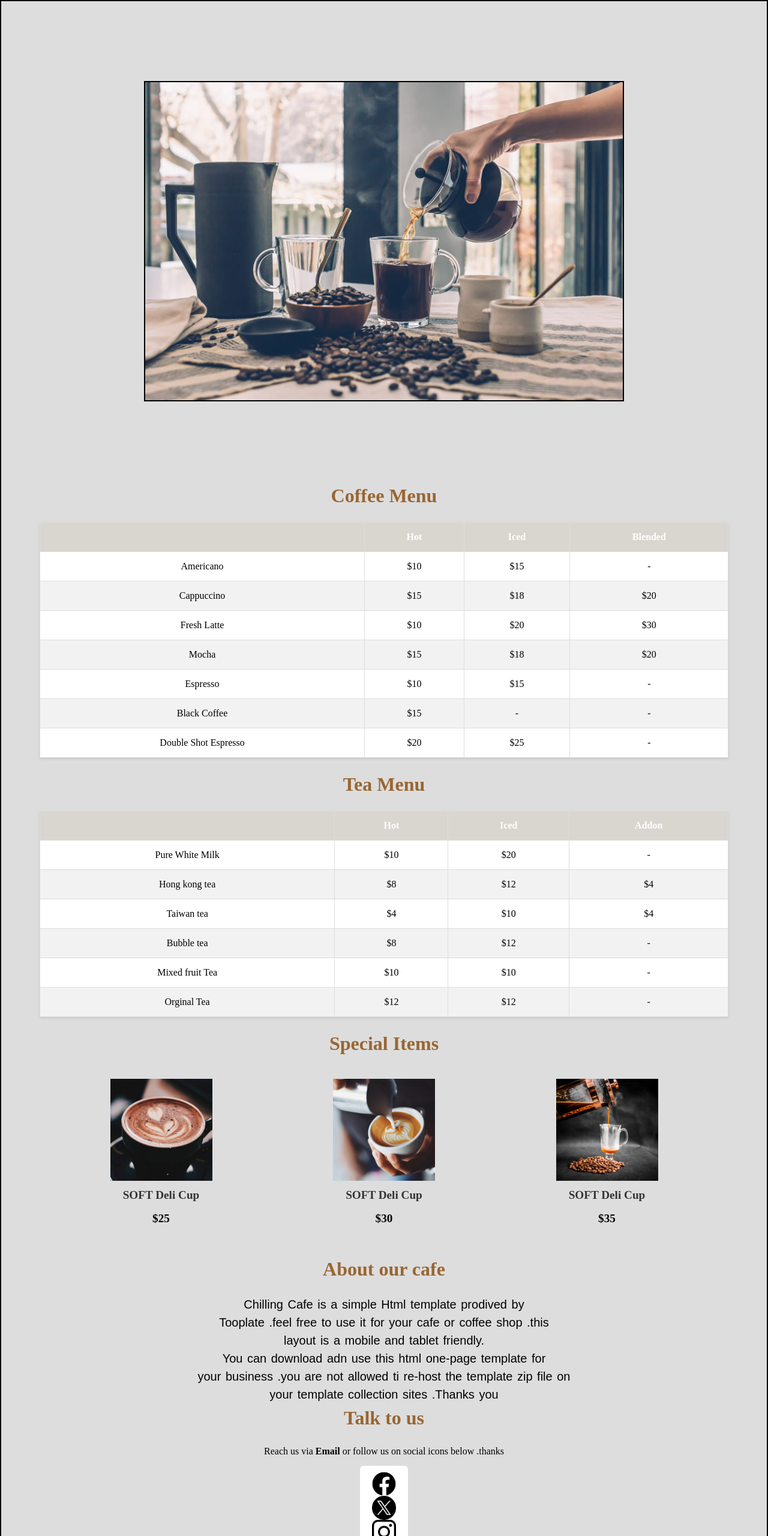
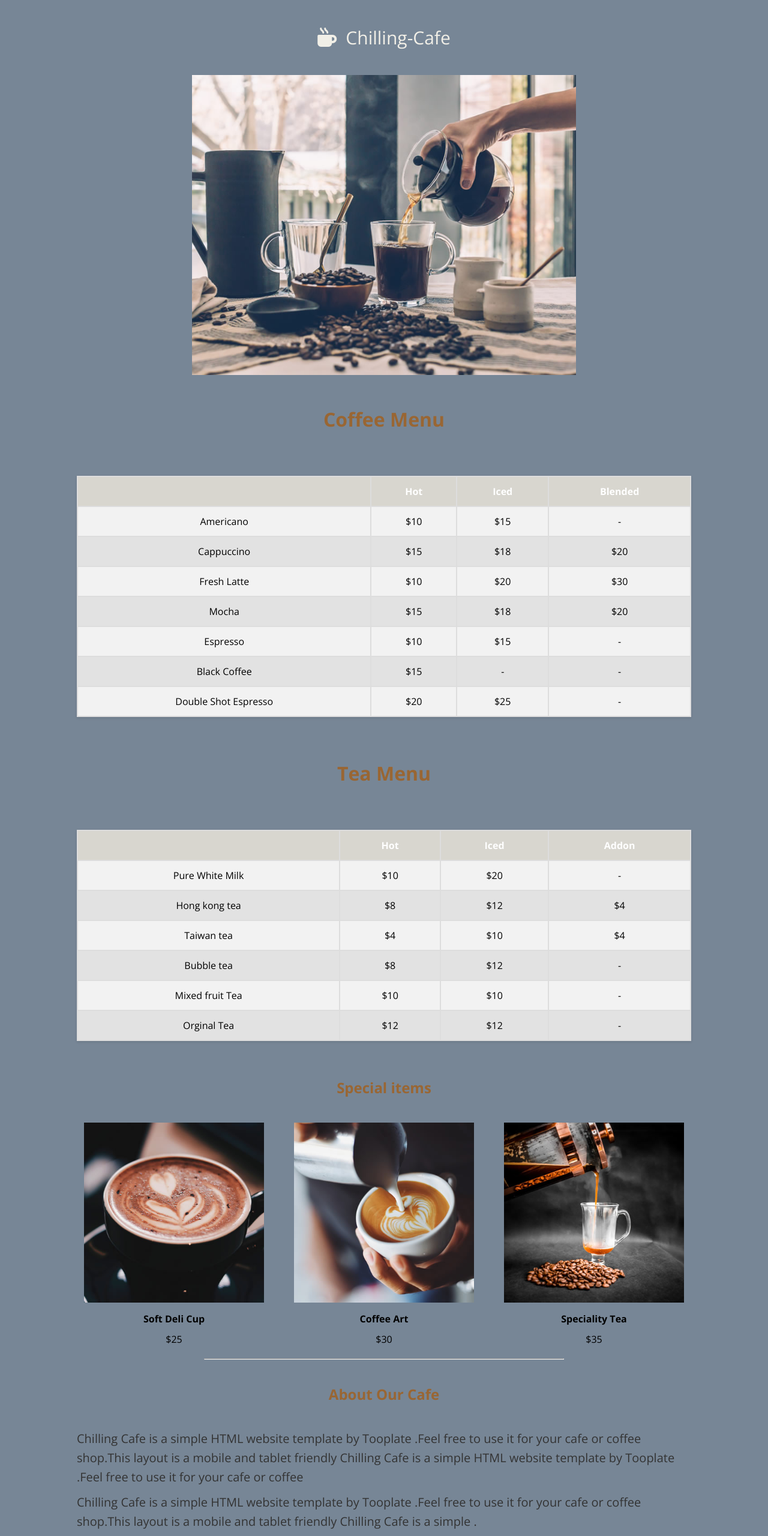
Before and after one commit to karthik9810/flex-box-pro2, a plain HTML site: page index.html in a window 1280 px wide. Shown: the top 2560 px of the page at 60% size. Drawn offline with nearby package versions, Linux system fonts and the light colour scheme.

Commit message:
new_update

```diff
--- a/index.html
+++ b/index.html
@@ -3,19 +3,30 @@
 <head>
     <meta charset="UTF-8">
     <meta name="viewport" content="width=device-width, initial-scale=1.0">
-    <title>Coffee landing-page </title>
+    <title>Coffee landing-page</title>
     <link rel="stylesheet" href="reset.css">
     <link rel="stylesheet" href="style.css">
+    <link rel="stylesheet" href="https://cdnjs.cloudflare.com/ajax/libs/font-awesome/6.6.0/css/all.min.css" integrity="sha512-Kc323vGBEqzTmouAECnVceyQqyqdsSiqLQISBL29aUW4U/M7pSPA/gEUZQqv1cwx4OnYxTxve5UMg5GT6L4JJg==" crossorigin="anonymous" referrerpolicy="no-referrer" />
+    <!-- oepnsans section f-o-n-t -->
+    <link rel="preconnect" href="https://fonts.googleapis.com">
+    <link rel="preconnect" href="https://fonts.gstatic.com" crossorigin>
+    <link href="https://fonts.googleapis.com/css2?family=Open+Sans:ital,wght@0,300..800;1,300..800&display=swap" rel="stylesheet">
 </head>
-<div class="entire">
-    <header class="img-header">
-      <img src="Images/chilling-cafe-01.jpg" alt="">
+
+   <header>
+    <i class="fa-solid  fa-mug-hot logo-icon"></i>
+    <h2 class="logo">Chilling-Cafe</h2>
    </header>
+   <main>
+    <section class="image-section">
 
+    </section>
+   </main>
 <body>
     <table class="table1">
         <h1 class="head">Coffee Menu</h1>
         <thead>
+
             <tr>
                 <th></th>
                 <th>Hot</th>
@@ -124,39 +135,51 @@
 
 
     <!-- tbale sectin end -->
-    <main>
-        <h1 class="h1-special">Special Items</h1>
-        <div class="special-items-container">
-            <div class="special-item">
-                <img src="Images/chilling-cafe-11.jpg" alt="SOFT Deli Cup">
-                <h4>SOFT Deli Cup</h4>
-                <h4>$25</h4>
+    <!-- sppecail item section -->
+<section id="special-item" class="section">
+    <h2 class="section-heading">Special items</h2>
+    <div class="product-container">
+        <div class="product-item">
+        <img src="Images/chilling-cafe-11.jpg" alt="Tea image">
+        <h4> Soft Deli Cup</h4>
+        <p>$25</p>
         </div>
-            <div class="special-item">
-                <img src="Images/chilling-cafe-12.jpg" alt="SOFT Deli Cup">
-                <h4>SOFT Deli Cup</h4>
-                <h4>$30</h4>
+        <div class="product-item">
+         <img src="Images/chilling-cafe-12.jpg" alt="Tea image">
+         <h4> Coffee Art</h4>
+         <p>$30</p>
         </div>
-            <div class="special-item">
-                <img src="Images/chilling-cafe-13.jpg" alt="SOFT Deli Cup">
-                <h4>SOFT Deli Cup</h4>
-                <h4>$35</h4>
+        <div class="product-item">
+         <img src="Images/chilling-cafe-13.jpg" alt="Tea image">
+         <h4>Speciality Tea</h4>
+         <p>$35</p>
         </div>
     </div>
-    </main>
+</section>
+<hr class="hr">
 
      <!-- about section cafe -->
-     <div class="about">
-        <h1 class="about-h">About our cafe</h1>
-        <p class="about-p"> Chilling Cafe is a simple Html template prodived by <br>
-        Tooplate .feel free to use it for your cafe or coffee shop .this <br>
-        layout is a mobile and tablet friendly.
+    <section id="about" class="section">
+     <h2 class="section-heading">About Our Cafe </h2>
+     <p class="about-para">Chilling Cafe is a simple HTML website template by
+        Tooplate .Feel free to use it for your cafe or coffee shop.This
+        layout is a mobile and tablet friendly
+        Chilling Cafe is a simple HTML website template by
+        Tooplate .Feel free to use it for your cafe or coffee
      </p>
-    <p class="about-p"> You can download adn use this html one-page template for  <br> your business .you
-        are not allowed ti re-host the template zip file on <br> your template collection sites .Thanks you
+     <p class="about-para">Chilling Cafe is a simple HTML website template by
+        Tooplate .Feel free to use it for your cafe or coffee shop.This
+        layout is a mobile and tablet friendly
+        Chilling Cafe is a simple .
+
      </p>
 
-     </div>
+    </section>
+
+
+
+
+    <!--- talk abotu sectuon -->
      <div class="talk">
         <h1 class="talk-h">Talk to us </h1>
         <p class="talk-p">Reach us via <strong>Email  </strong> or follow us on social icons below .thanks </p>
@@ -172,6 +195,6 @@
 
       </div>
     </footer>
-</div>
+
 </body>
 </html>
--- a/style.css
+++ b/style.css
@@ -1,33 +1,59 @@
-.entire{
-    border: solid 2px;
-    background-color: #ddd;
+body{
+    background-color: #778696;
+    font-family: "Open Sans", sans-serif;
 }
 
-.img-header {
-    display: flex;
-    justify-content: center;
-    align-items: center;
-    height: 100vh;
-  }
 
-  .img-header img {
-   border: solid 2px;
-    height: auto;
-    width: 800px;
-    margin-top: 30px;
-    margin-bottom: 30px;
-  }
+/* logo section  start */
+header{
+    width: 50%;
+    margin: auto;
+    text-align: center;
+    padding: 40px 0;
+    color: #f1efe7;
+}
+.logo-icon {
+    display: inline-block;
+    vertical-align:center;
+    font-size: 2rem;
+
+}
+.logo{
+    display: inline-block;
+    font-size: 30px;
+    margin-left: 11px;
+    font-weight: 400;
+}
+/* logo end section  */
+
+main{
+    background: white;
+    width: 50%;
+    margin: auto ;
+}
+.image-section{
+    width: 100%;
+    height: 500px;
+    background-image: url("Images/chilling-cafe-01.jpg");
+    background-repeat: no-repeat;
+    background-size: cover;
+    background-position: center;
+}
+/*image section end */
+
+/** cofffee menu section */
 
 table {
-    width: 90%;
+    width: 80%;
     border-collapse: collapse;
     margin: 20px auto;
+
     box-shadow: 0 2px 4px rgba(0, 0, 0, 0.1);
     background-color: #fff;
 }
 
 th, td {
-    border: 1px solid #ddd;
+    border: 2px solid #ddd;
     padding: 12px;
     text-align: center;
 }
@@ -38,26 +64,16 @@ th {
 }
 
 tr:nth-child(even) {
+    background-color: #e2e2e2;
+}
+tr:nth-child(odd) {
     background-color: #f2f2f2;
 }
-
-tr:hover {
-    background-color: #ddd;
-}
-
-.table1 caption {
-    color: #ff5722;
-}
-
-
-.table2 caption {
-    color: #4caf50;
-}
-
 
 .head{
     text-align: center;
     color: #996633;
+    padding: 50px;
 }
 
 h1 {
@@ -66,62 +82,56 @@ h1 {
     color: #333;
 }
 
-/* Container for special items */
-.special-items-container {
-    display: flex;
-    justify-content: space-evenly;
-    flex-wrap: wrap;
-    gap: 5px;
-    color: #996633;
-}
-.h1-special{
+/* special contsiner secton */
+.section-heading{
+    text-align: center;
+    padding: 40px 0;
     color: #996633;
 }
 
-.special-item {
 
-    padding: 15px;
-    width: 200px;
+.product-container{
+    display: flex;
+    justify-content: center;
+}
+.product-item{
+    margin: 0px 25px;
     text-align: center;
+    width: 300px;
+
+
+}
+.product-item h4{
+   margin-top: 15px;
+}
+.product-item p{
+    margin-top: 10px;
+
+}
+.product-item img{
+ width: 100%;
 
 
 }
 
-.special-item img {
-    max-width: 100%;
-    height: auto;
+.hr{
+    width: 600px;
+    margin: auto;
+    margin-top: 20px;
 
 }
 
-.special-item h4 {
-    margin: 10px 0;
-    font-size: 1.2em;
+/* items - section */
+
+/* About section */
+p.about-para{
+    width: 80%;
+    margin: auto;
+    font-size: 20px;
     color: #333;
+    margin-bottom: 10px;
+    line-height: 1.6;
 }
-
-.special-item h4:last-of-type {
-    color: #000000;
-}
-.h1-special{
-    text-align: center;
-}
-
-
-.about-h{
-    text-align: center;
-    margin-top: 20px;
-    color: #996633;
-
-}
-.about-p{
-    text-align: center;
-    word-spacing: 2px;
-    font-family: Arial, Helvetica, sans-serif;
-    font-size: 20px;
-    font-family: Arial, Helvetica, sans-serif;
-
-}
-
 
 .talk{
     text-align: center;
@@ -134,6 +144,7 @@ h1 {
 footer.social-media {
     padding: 10px;
     text-align: center;
+    flex-direction: row;
 
 }
 
@@ -143,6 +154,7 @@ footer.social-media div {
     border: 2px solid #ddd;
     border-radius: 8px;
     background-color: #fff;
+    flex-direction: row;
 }
 
 footer.social-media img {
@@ -150,10 +162,83 @@ footer.social-media img {
     height: auto;
     margin: 0 10px;
     vertical-align: top;
+    flex-direction: row;
 }
 
-@media (max-width:375px) {
-    *{
-        color: #000000;
+@media (max-width:575.98px) {
+    /* header section only */
+    header{
+        width: 95%;
+        padding: 40px 0;
+
+    }
+    .logo-icon{
+        display: inline-block;
+        font-size: 2rem;
+    }
+    .logo{
+        display: inline-block;
+        font-size: 30px;
+    }
+
+    main{
+        background: white;
+        width: 90%;
+        margin: auto;
+    }
+    /*SPECIAL ITEMS */
+
+
+    /* image section */
+
+    .image-section{
+       height: 290px;
+
+    }
+
+}
+
+
+/* small devices (indenpendance phones , tablets)*/
+@media (min-width: 576px) and (max-width: 767.98px){
+    /*your style here */
+
+
+    header{
+        width: 95%;
+        padding: 40px 0;
+
+    }
+    main{
+        width: 80%;
+    }
+    .product-container{
+        flex-wrap: wrap;
+
+    }
+    .product-item{
+        margin: 0px 25px;
+        width: 100%;
     }
 }
+
+@media (min-width: 768px) and (max-width: 991.98px){
+    /** */
+    header{
+        width: 80%;
+        padding: 40px 0;
+
+    }
+    main{
+        width: 80%;
+    }
+
+    .product-container{
+        flex-wrap: wrap;
+
+    }
+    .product-item{
+        margin: 0px 25px;
+        width: 100%;
+    }
+}
```
Lines whose indentation alone changed are shown as unchanged.
